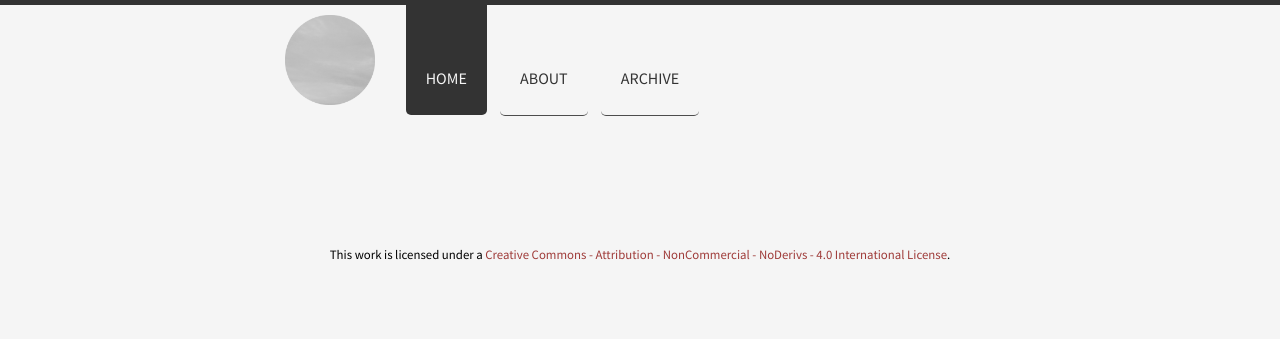
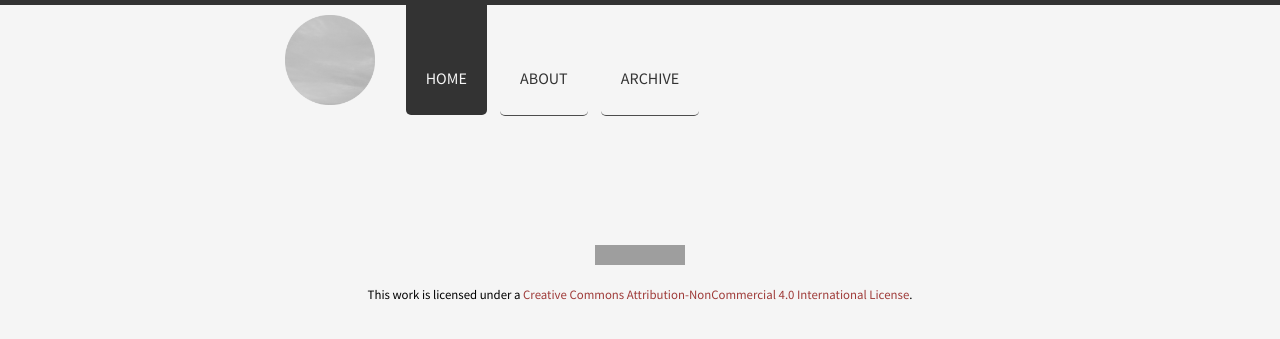
Before and after one commit to aigarsdz/brume, a Jekyll site: the page built from index.html, in a window 1280 px wide. Shown: the top 339 px of the page. Built offline with Jekyll 4.4.1, drawn with Linux system fonts in a browser that asks for light colours; nearby versions of some CDN libraries; Markdown is read by kramdown in place of the engine named in the settings; the list of posts is cut into pages by our own code; grey boxes are pictures that could not be loaded.

Commit message:
Update licence

```diff
--- a/_layouts/default.html
+++ b/_layouts/default.html
@@ -15,7 +15,9 @@
       {{ content }}
 
       <footer>
-        <p>This work is licensed under a <a href="http://creativecommons.org/licenses/by-nc-nd/4.0/">Creative Commons - Attribution - NonCommercial - NoDerivs - 4.0 International License</a>.</p>
+        <p>
+          <a rel="license" href="http://creativecommons.org/licenses/by-nc/4.0/deed.en_US"><img alt="Creative Commons License" style="border-width:0" src="http://i.creativecommons.org/l/by-nc/4.0/80x15.png" /></a><br />This work is licensed under a <a rel="license" href="http://creativecommons.org/licenses/by-nc/4.0/deed.en_US">Creative Commons Attribution-NonCommercial 4.0 International License</a>.
+        </p>
       </footer>
     </div>
 
```
